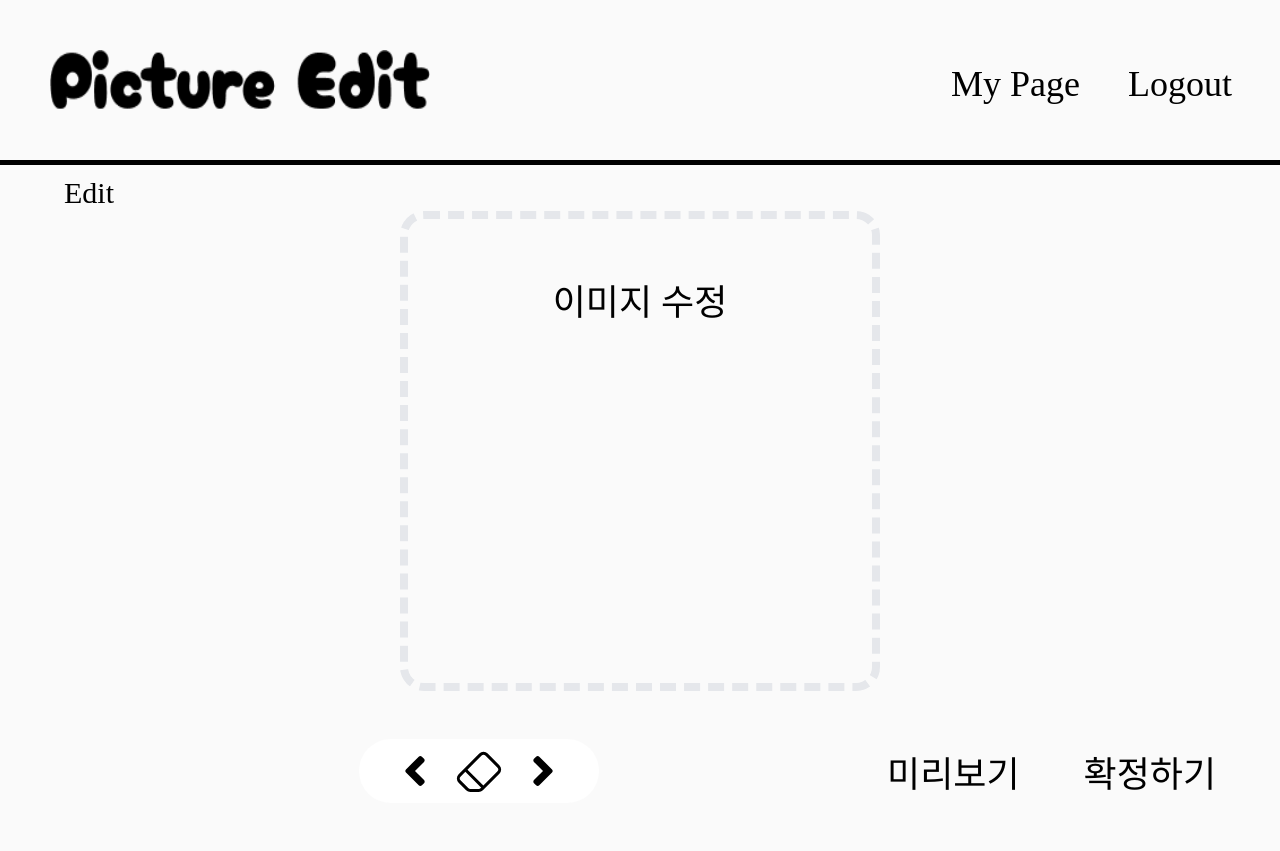
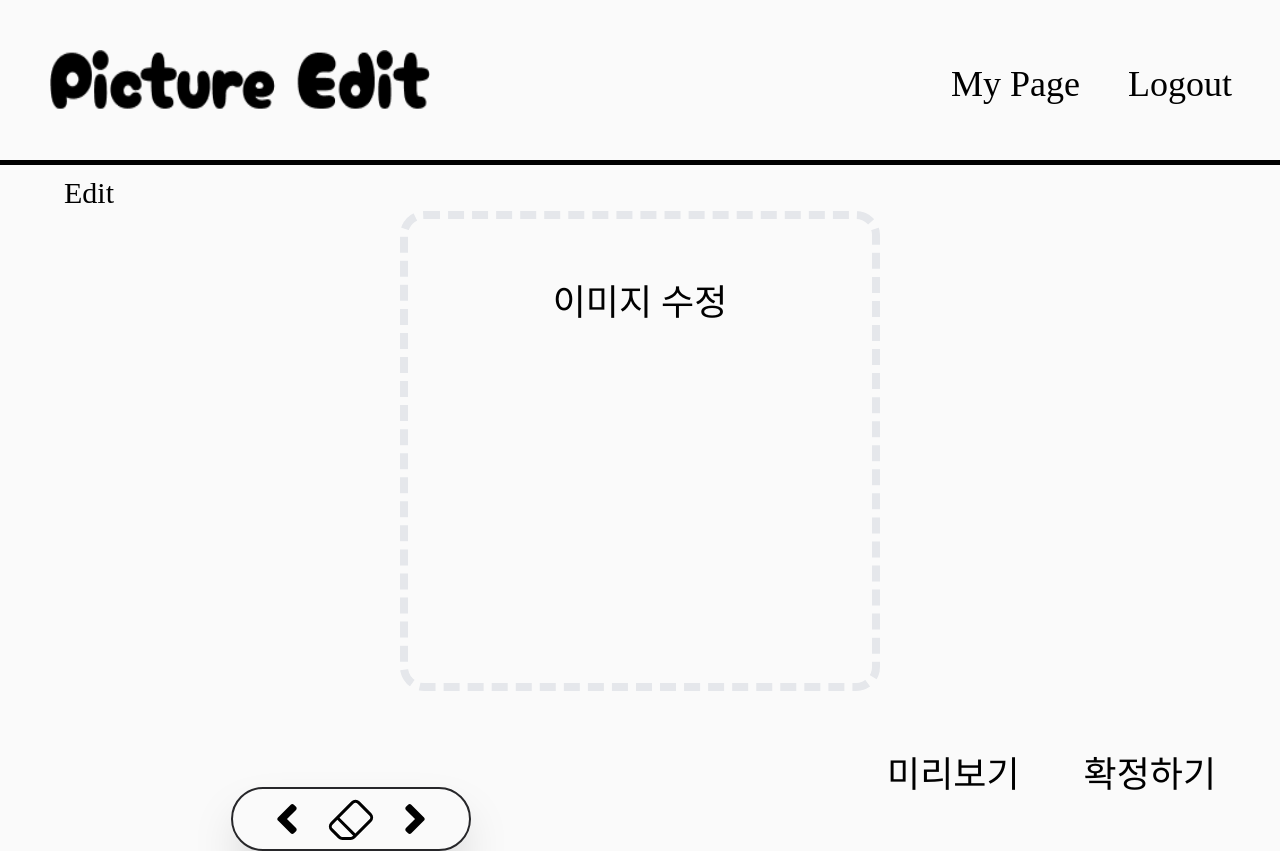
Before and after one commit to AI-Pre-Internship-TeamG/frontend, a React (Create React App) app: page /pictureedit in a window 1280 px wide. Before the commit the page ends 803 px from the top, so only its background shows below. Built offline with nearby package versions, Linux system fonts and the light colour scheme; a web font is replaced by a local one.

Commit message:
style: style code 수정

```diff
--- a/src/pages/PictureEdit.tsx
+++ b/src/pages/PictureEdit.tsx
@@ -33,8 +33,8 @@ export default function PictureEdit() {
       </div>
       <Btn name={'확정하기'} />
       <Btn name={'미리보기'} />
-      <div className="flex float-right mt-[3rem] mr-[18rem]">
-        <div className="flex w-[15rem] h-[4rem] justify-center items-center bg-white border-zinc-900 rounded-full">
+      <div className="flex float-right mt-[6rem] mr-[26rem]">
+        <div className="flex w-[15rem] h-[4rem] shadow-2xl justify-center items-center border-solid border-2 border-zinc-800 rounded-full">
           <FaAngleLeft className="flex w-[4rem] h-[3rem]" />
           <BsEraser className="flex w-[4rem] h-[3rem]" />
           <FaAngleRight className="flex w-[4rem] h-[3rem]" />
```
